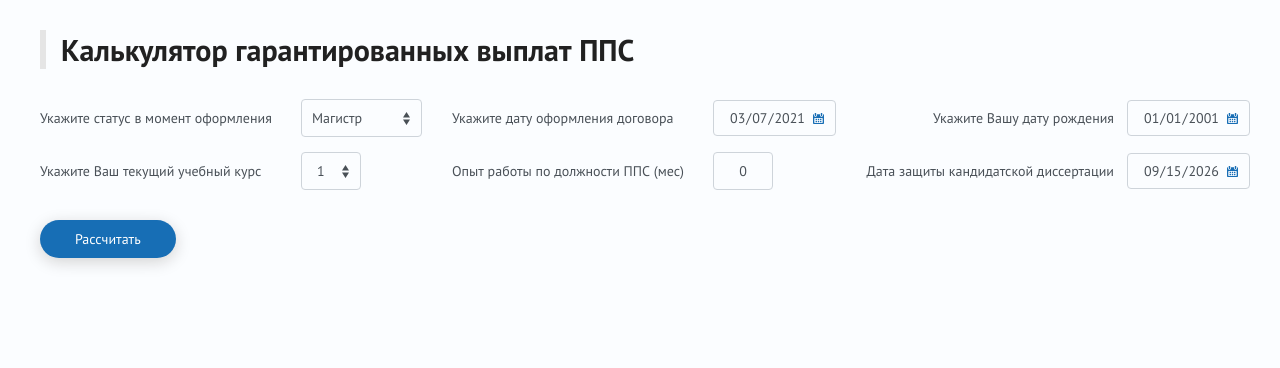
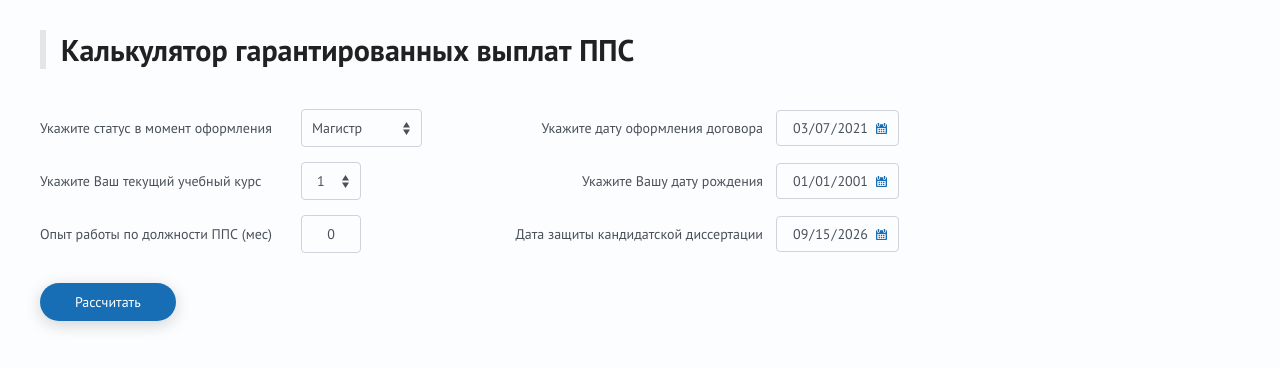
Before and after one commit to RTUITLab/RTU-Future-Salary-Front, a React (Create React App) app: page / in a window 1280 px wide. Shown: the top 368 px of the page. Built offline with nearby package versions, Linux system fonts and the light colour scheme.

Commit message:
fixed bug with printing

```diff
--- a/src/Components/Container/Graphic/Graphic.jsx
+++ b/src/Components/Container/Graphic/Graphic.jsx
@@ -40,7 +40,6 @@ const Graphic = (props) => {
         <>
             <h2 className={s.title}>График зарплат</h2>
             <div className={s.graphicContainer}>
-
                 <ResponsiveContainer className={s.gr}>
                     <AreaChart margin={{
                                     top: 20,
@@ -78,17 +77,17 @@ const Graphic = (props) => {
 
                     </AreaChart>
                 </ResponsiveContainer>
-                {/*{*/}
-                {/*    props.salary.filter(s => s.vacation_status).length > 0 &&*/}
-                {/*    <div className={s.vacation}>*/}
-                {/*        — оплачиваемый отпуск*/}
-                {/*    </div>*/}
-                {/*}*/}
             </div>
 
             <div className={s.information}>
                 <h2 className={`${s.title} ${s.informationTitle}`}>Пояснительная информация</h2>
 
+                {
+                    props.salary.filter(s => s.vacation_status).length > 0 &&
+                    <div className={s.vacation}>
+                        — оплачиваемый отпуск
+                    </div>
+                }
                 <div className={s.tableContainer}>
                     <div className={s.table}>
                         <div className={s.legendItem}>
@@ -105,9 +104,9 @@ const Graphic = (props) => {
                                             <div className={s.legendItem} key={color[index]}>
 
                                                 <div className={s.marker}>
-                                                    <div style={{backgroundColor: color[index]}} className={s.round}>
-
-                                                    </div>
+                                                    <svg  className={s.round}>
+                                                        <circle cx="9" cy="9" fill={color[index]} r={'9'} />
+                                                    </svg>
                                                 </div>
                                                 <div className={`${s.td} ${s.date}`}>{salary.date}&ensp;</div>
                                                 <ul className={`${s.td} ${s.event}`}>
@@ -142,9 +141,9 @@ const Graphic = (props) => {
                                             <div className={s.legendItem} key={color[index]}>
 
                                                 <div className={s.marker}>
-                                                    <div style={{backgroundColor: color[index]}} className={s.round}>
-
-                                                    </div>
+                                                    <svg  className={s.round}>
+                                                        <circle cx="9" cy="9" fill={color[index]} r={'9'} />
+                                                    </svg>
                                                 </div>
                                                 <div className={`${s.td} ${s.date}`}>{salary.date}&ensp;</div>
                                                 <ul className={`${s.td} ${s.event}`}>
--- a/src/Components/Container/Graphic/Graphic.module.scss
+++ b/src/Components/Container/Graphic/Graphic.module.scss
@@ -1,5 +1,5 @@
 .gr {
-    width: 1200px !important;
+    width: 1000px !important;
     height: 500px !important;
 }
 
@@ -15,7 +15,8 @@
 }
 
 .graphicContainer {
-    display: flex;
+    //display: flex;
+    //width: 100%;
 }
 
 .information {
@@ -42,6 +43,12 @@
     margin-right: 10px;
 }
 
+.vacation:before {
+    @media print {
+        border: 1px solid #f66a69;
+            }
+}
+
 .legendItem {
     display: grid;
     grid-template-columns: 1fr 1fr 5fr;
@@ -55,6 +62,7 @@
     height: 18px !important;
     border-radius: 15px;
     padding: 0 !important;
+    border:1px solid black;
 }
 
 .tableContainer {
@@ -119,8 +127,21 @@
     font-size: 12px;
 }
 
-@media (max-width: 1000px) {
-    .gr {
-        width: 100vw !important;
-    }
-}
+//@media (max-width: 1000px) {
+//    .gr {
+//        width: 100vw !important;
+//    }
+//}
+//
+//.gr {
+//    @media print {
+//        width: 100vw !important;
+//    }
+//}
+
+
+//.graphicContainer {
+//    @media print {
+//        width: 100vw !important;
+//    }
+//}
--- a/src/Components/Container/Salary/Salary.jsx
+++ b/src/Components/Container/Salary/Salary.jsx
@@ -51,7 +51,7 @@ const Salary = (props) => {
                             </div>
 
                             <div className={s.section}>
-                                <label className={s.label}  htmlFor="dateOfRegistration">Укажите дату оформления договора</label>
+                                <label className={`${s.label} ${s.labelRight}`}  htmlFor="dateOfRegistration">Укажите дату оформления договора</label>
                                 <Field
                                     id="dateOfRegistration"
                                     type="date"
@@ -60,17 +60,6 @@ const Salary = (props) => {
                                     disabled={values.academicDegree === 'Specialist'}
                                 />
                                 <ErrorMessage name="dateOfRegistration" component={TextError} />
-                            </div>
-
-                            <div className={s.section}>
-                                <label className={`${s.label} ${s.labelRight}`}  htmlFor="dateOfBirth">Укажите Вашу дату рождения</label>
-                                <Field
-                                    id="dateOfBirth"
-                                    type="date"
-                                    name="dateOfBirth"
-                                    component={DateInput}
-                                />
-                                <ErrorMessage name="dateOfBirth" component={TextError} />
                             </div>
 
                             <div className={s.section}>
@@ -90,6 +79,10 @@ const Salary = (props) => {
                                         }}
                                     >
 
+                                        {
+                                            values.academicDegree === 'Master'
+                                            && <option value="0">0</option>
+                                        }
                                         <option value="1">1</option>
                                         <option value="2">2</option>
                                         {
@@ -110,9 +103,21 @@ const Salary = (props) => {
                                                 </>
                                         }
                                     </Field>
-                                <label className={s.arrows} htmlFor="dateOfRegistration"><img src={arrows} alt="arrows"/></label>
+                                <label className={s.arrows} htmlFor="academicDegreeCourse"><img src={arrows} alt="arrows"/></label>
 
                             </div>
+
+                            <div className={s.section}>
+                                <label className={`${s.label} ${s.labelRight}`}  htmlFor="dateOfBirth">Укажите Вашу дату рождения</label>
+                                <Field
+                                    id="dateOfBirth"
+                                    type="date"
+                                    name="dateOfBirth"
+                                    component={DateInput}
+                                />
+                                <ErrorMessage name="dateOfBirth" component={TextError} />
+                            </div>
+
 
                             <div className={s.section}>
                                 <label className={s.label}  htmlFor="workExperience">Опыт работы по должности ППС (мес)</label>
--- a/src/Components/Container/Salary/Salary.module.scss
+++ b/src/Components/Container/Salary/Salary.module.scss
@@ -1,9 +1,10 @@
 .form {
     display: grid;
-    grid-template-columns: 1fr 1fr 1fr;
+    grid-template-columns: 1fr 1fr;
     grid-column-gap: 30px;
     grid-row-gap: 15px;
     margin-bottom: 30px;
+    max-width: 920px;
 }
 
 .title {
@@ -11,7 +12,7 @@
     font-size: 30px;
     font-weight: bold;
     padding-top: 30px;
-    margin-bottom: 30px;
+    margin-bottom: 40px;
     position: relative;
 }
 
```
Also changed, not shown: src/Common/style.scss (+9 -0 lines).
